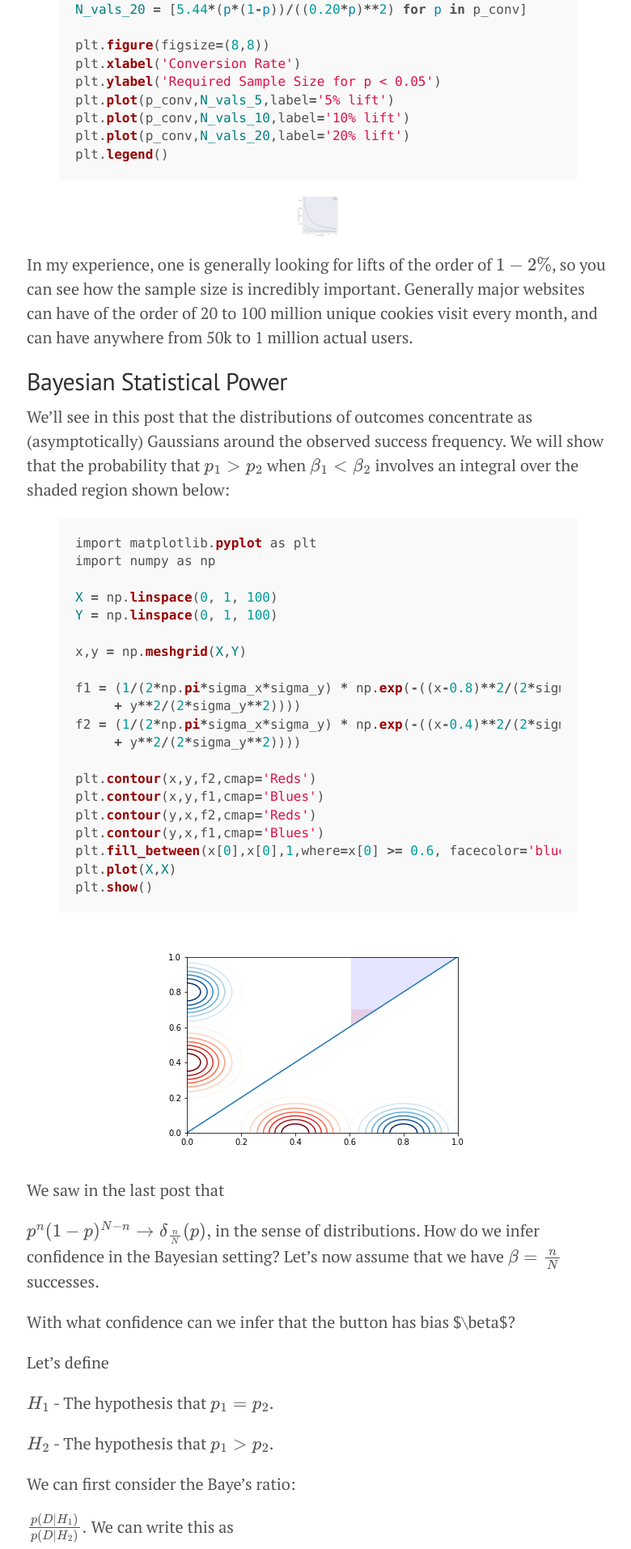
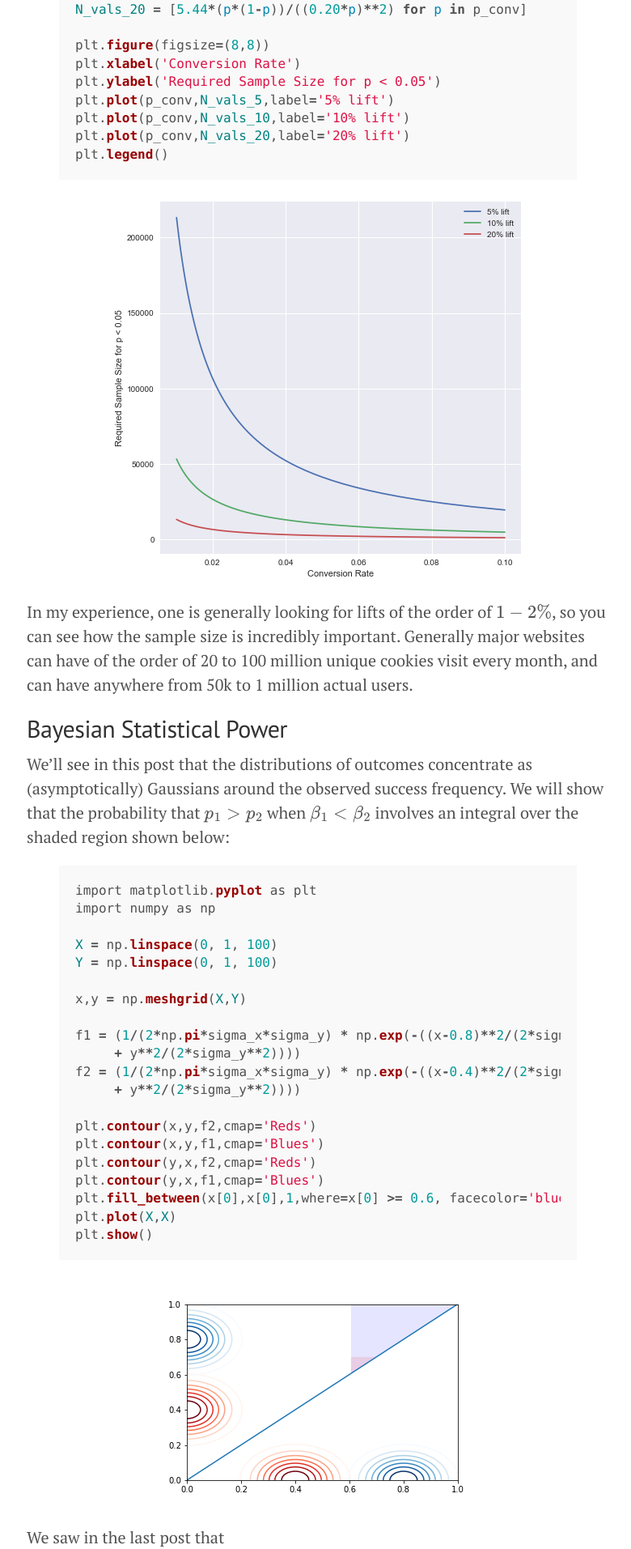
Before and after one commit to doriang102/doriang102.github.io, a Jekyll site: the page built from _posts/2017-06-10-hypothesis-testing-part-2-statistical-power.md, in a window 1280 px wide. Shown: the part 2483-4396 px from the top of the page at 81% size, without its empty margins (247-1027 px from the left). Built offline with Jekyll 4.4.1, drawn with Linux system fonts in a browser that asks for light colours; our own code applies the rules of GitHub Pages for plain Markdown files; formulas are drawn with MathJax 3.

Commit message:
Update 2017-06-10-hypothesis-testing-part-2-statistical-power.md

```diff
--- a/_posts/2017-06-10-hypothesis-testing-part-2-statistical-power.md
+++ b/_posts/2017-06-10-hypothesis-testing-part-2-statistical-power.md
@@ -84,7 +84,7 @@
 plt.legend()
 {% endhighlight %}
 
-![](/img/pvalue_power.png?raw=true){:height="50px" width="50x"}
+![](/img/pvalue_power.png?raw=true)
 
 In my experience, one is generally looking for lifts of the order of $$1-2\%$$, so you can see how the sample size is incredibly important. Generally major websites can have of the order of 20 to 100 million unique cookies visit every month, and can have anywhere from 50k to 1 million actual users.
 
```
